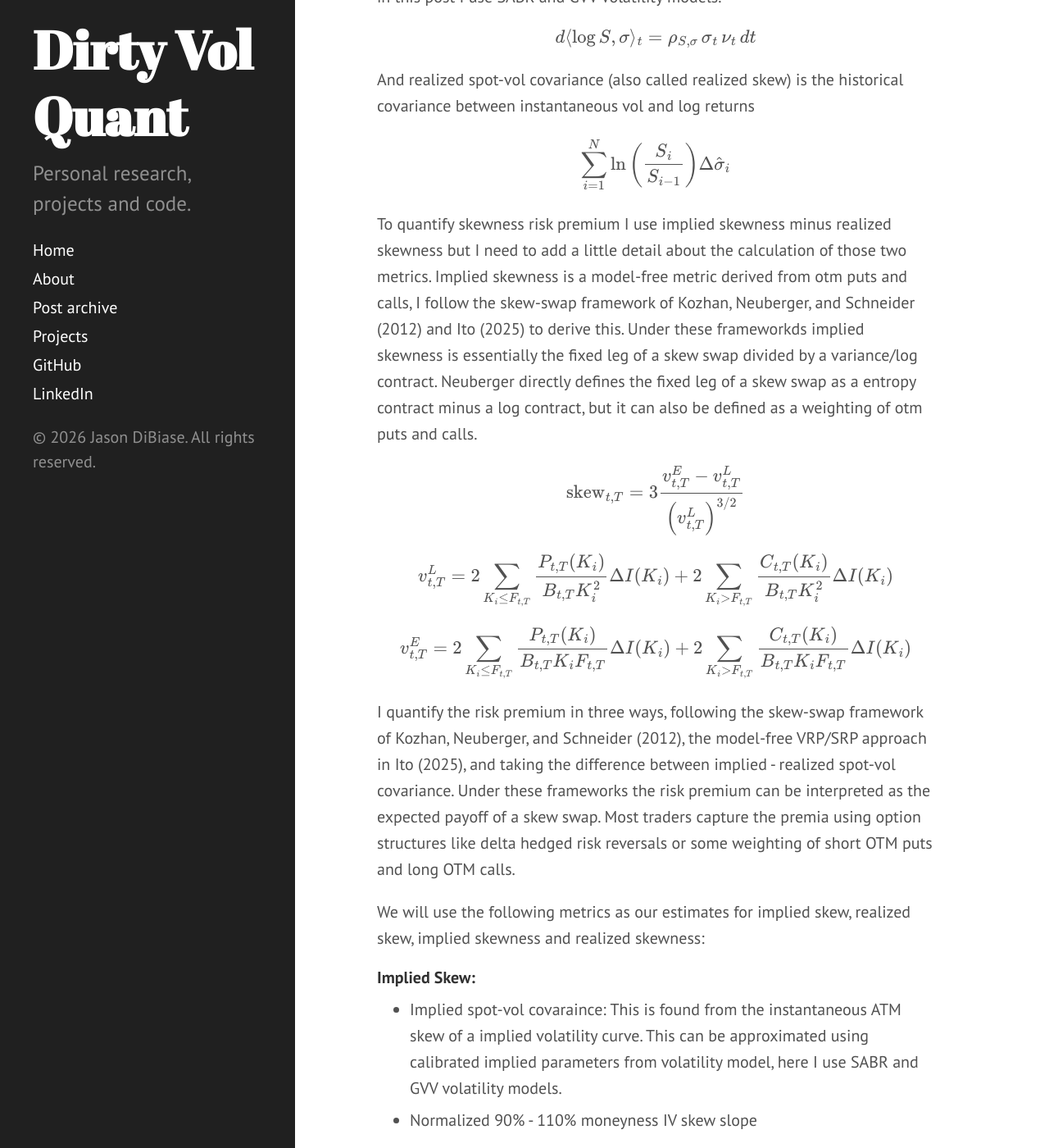
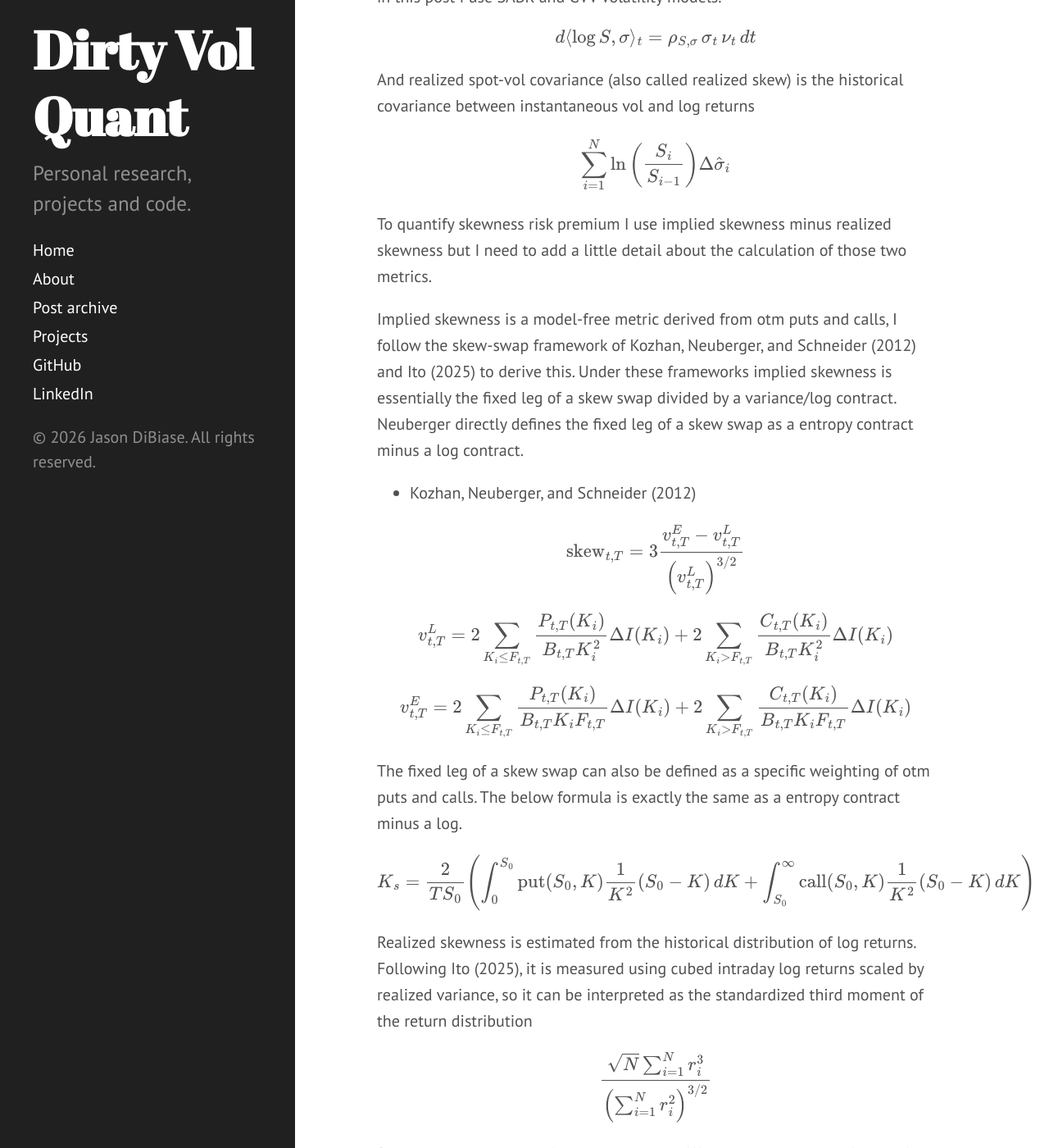
Before and after one commit to dibiasej/dibiasej.github.io, a Jekyll site: the page built from _posts/2026-05-24-Volatility-Surface-Risk-Premiums.md, in a window 1280 px wide and 1400 px high, scrolled down 4342 px. Shown: the whole window at 82% size. Built offline with Jekyll 4.4.1, drawn with Linux system fonts in a browser that asks for light colours; Markdown is read by kramdown in place of the engine named in the settings; some of the changed text lies outside the part shown.

Commit message:
fixed skew

```diff
--- a/_posts/2026-05-24-Volatility-Surface-Risk-Premiums.md
+++ b/_posts/2026-05-24-Volatility-Surface-Risk-Premiums.md
@@ -81,7 +81,11 @@ $$
 
 
 
-To quantify skewness risk premium I use implied skewness minus realized skewness but I need to add a little detail about the calculation of those two metrics. Implied skewness is a model-free metric derived from otm puts and calls, I follow the skew-swap framework of Kozhan, Neuberger, and Schneider (2012) and Ito (2025) to derive this. Under these frameworkds implied skewness is essentially the fixed leg of a skew swap divided by a variance/log contract. Neuberger directly defines the fixed leg of a skew swap as a entropy contract minus a log contract, but it can also be defined as a weighting of otm puts and calls.
+To quantify skewness risk premium I use implied skewness minus realized skewness but I need to add a little detail about the calculation of those two metrics.
+
+Implied skewness is a model-free metric derived from otm puts and calls, I follow the skew-swap framework of Kozhan, Neuberger, and Schneider (2012) and Ito (2025) to derive this. Under these frameworks implied skewness is essentially the fixed leg of a skew swap divided by a variance/log contract. Neuberger directly defines the fixed leg of a skew swap as a entropy contract minus a log contract.
+
+- Kozhan, Neuberger, and Schneider (2012)
 
 $$
 \operatorname{skew}_{t,T}
@@ -122,7 +126,37 @@ v^{E}_{t,T}
 \Delta I(K_i)
 $$
 
-I quantify the risk premium in three ways, following the skew-swap framework of Kozhan, Neuberger, and Schneider (2012), the model-free VRP/SRP approach in Ito (2025), and taking the difference between implied - realized spot-vol covariance. Under these frameworks the risk premium can be interpreted as the expected payoff of a skew swap. Most traders capture the premia using option structures like delta hedged risk reversals or some weighting of short OTM puts and long OTM calls.
+The fixed leg of a skew swap can also be defined as a specific weighting of otm puts and calls. The below formula is exactly the same as a entropy contract minus a log.
+
+$$
+K_s =
+\frac{2}{T S_0}
+\left(
+\int_{0}^{S_0}
+\operatorname{put}(S_0, K)
+\frac{1}{K^2}
+(S_0 - K)\, dK
++
+\int_{S_0}^{\infty}
+\operatorname{call}(S_0, K)
+\frac{1}{K^2}
+(S_0 - K)\, dK
+\right)
+$$
+
+Realized skewness is estimated from the historical distribution of log returns. Following Ito (2025), it is measured using cubed intraday log returns scaled by realized variance, so it can be interpreted as the standardized third moment of the return distribution
+
+$$
+\frac{\sqrt{N}\sum_{i=1}^{N} r_i^3}
+{\left(\sum_{i=1}^{N} r_i^2\right)^{3/2}}
+$$
+
+Based on the above metrics we have three different measurements for our risk premium.
+
+1. Implied spot-vol covariance - realized spot-vol covariance
+2. Model-free implied skewness -
+
+Under these frameworks the risk premium can be interpreted as the expected payoff of a skew swap. Most traders capture the premia using option structures like delta hedged risk reversals or some weighting of short OTM puts and long OTM calls.
 
 We will use the following metrics as our estimates for implied skew, realized skew, implied skewness and realized skewness:
 
```
